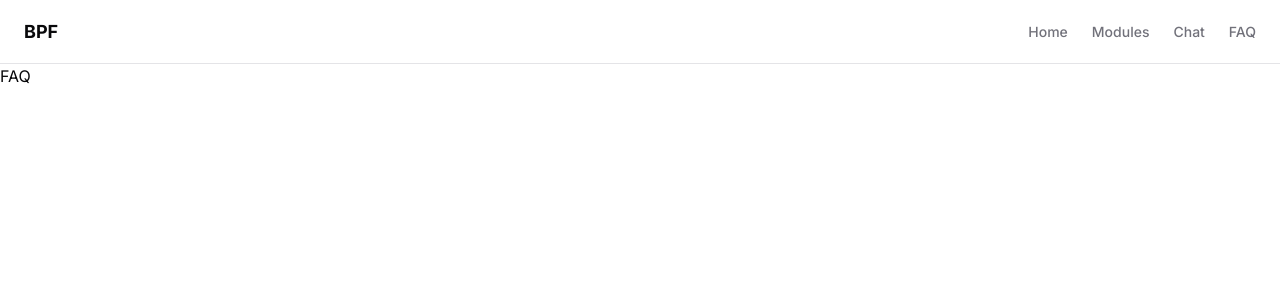
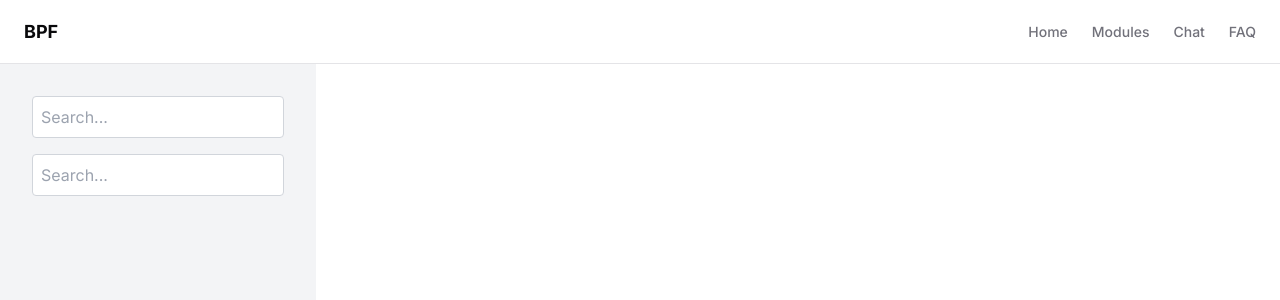
Before and after one commit to cfgbengaluru24/Team-1, a Next.js app: page /FAQ in a window 1280 px wide. Shown: the top 300 px of the page. Built offline with nearby package versions, Linux system fonts and the light colour scheme.

Commit message:
partially completed search resource

```diff
--- a/app/FAQ/page.tsx
+++ b/app/FAQ/page.tsx
@@ -1,5 +1,62 @@
-import React from "react";
+"use client";
+import { useState, ChangeEvent } from "react";
 
-export default function Page() {
-  return <div>FAQ</div>;
-}
+const Page = () => {
+  const [query, setQuery] = useState<string>("");
+  const [suggestions, setSuggestions] = useState([]);
+
+  const handleSearch = (event: ChangeEvent<HTMLInputElement>) => {
+    const value = event.target.value;
+    setQuery(value);
+
+    if (value.length > 0) {
+      const filteredItems = items.filter((item) =>
+        item.name.toLowerCase().includes(value.toLowerCase())
+      );
+      setSuggestions(filteredItems);
+    } else {
+      setSuggestions([]);
+    }
+  };
+
+  return (
+    <div className="min-h-screen bg-gray-100 dark:bg-gray-900 text-gray-900 dark:text-gray-100 p-8">
+      <div className="max-w-md mx-auto">
+        <input
+          type="text"
+          value={query}
+          onChange={handleSearch}
+          placeholder="Search..."
+          className="w-full p-2 border border-gray-300 dark:border-gray-700 rounded mb-4"
+        />
+        <div>
+          <input
+            type="text"
+            value={query}
+            onChange={handleSearch}
+            placeholder="Search..."
+            className="w-full p-2 border border-gray-300 dark:border-gray-700 rounded mb-4"
+          />
+          {suggestions.length > 0 && (
+            <ul className="absolute z-10 w-full bg-white dark:bg-gray-800 border border-gray-300 dark:border-gray-700 rounded shadow-lg mt-1">
+              {suggestions.map((item) => (
+                <li
+                  key={item.id}
+                  className="p-2 hover:bg-gray-200 dark:hover:bg-gray-700 cursor-pointer"
+                  onClick={() => {
+                    setQuery(item.name);
+                    setSuggestions([]);
+                  }}
+                >
+                  {item.name}
+                </li>
+              ))}
+            </ul>
+          )}
+        </div>
+      </div>
+    </div>
+  );
+};
+
+export default Page;
--- a/src/components/MainContent.tsx
+++ b/src/components/MainContent.tsx
@@ -26,6 +26,11 @@ const learning_content = [
         question: "What is 2 + 2?",
         options: ["3", "4", "5", "6"],
         correctAnswer: "4",
+      },
+      {
+        question: "What is 2 + 3?",
+        options: ["3", "4", "5", "6"],
+        correctAnswer: "5",
       },
       // Add more questions as needed
     ],
```
